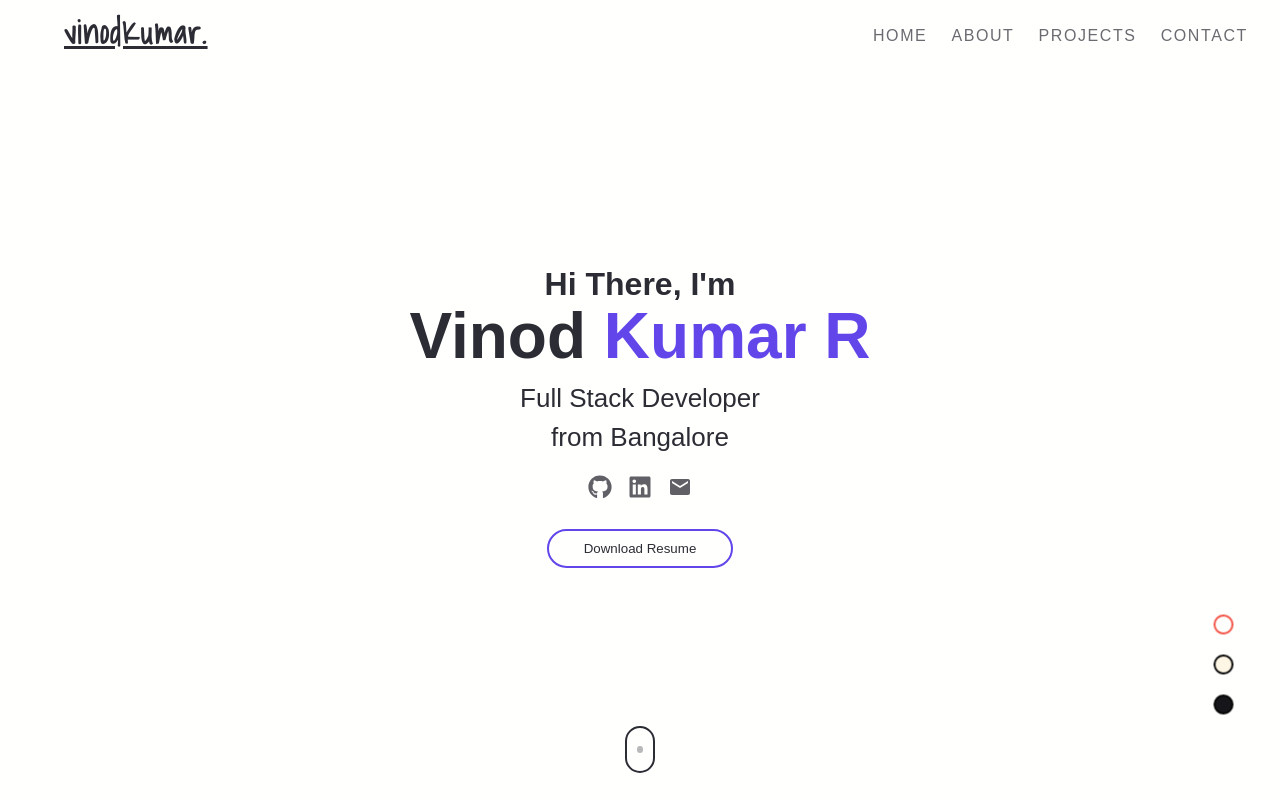
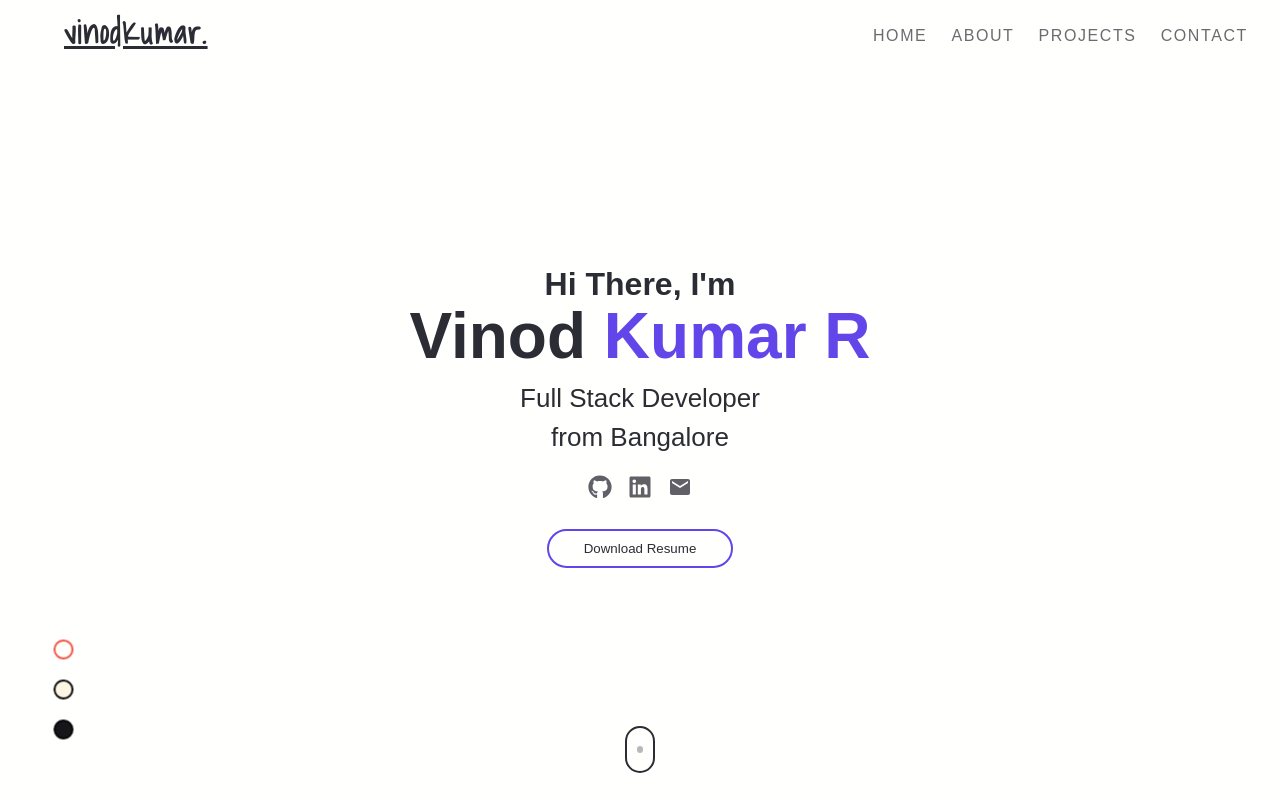
Before and after one commit to vk0808/portfolio, a React (Create React App) app: page / in a window 1280 px wide. Shown: the top 800 px of the page. Built offline with nearby package versions, Linux system fonts and the light colour scheme.

Commit message:
modify: input border on focus, moved theme switcher

```diff
--- a/src/styles/_contact.scss
+++ b/src/styles/_contact.scss
@@ -35,6 +35,7 @@ form {
     background-color: var(--background);
     color: var(--headline);
     outline: none;
+    border-bottom: 3px solid var(--button);
   }
 
   button {
--- a/src/styles/_theme.scss
+++ b/src/styles/_theme.scss
@@ -3,12 +3,12 @@
 
 .theme-switcher {
   position: fixed;
-  right: 0px;
-  bottom: 100px;
+  left: 0px;
+  bottom: 75px;
   transform: rotateZ(90deg);
 
   @include media-sm {
-    right: -35px;
+    left: -35px;
   }
 }
 
```
